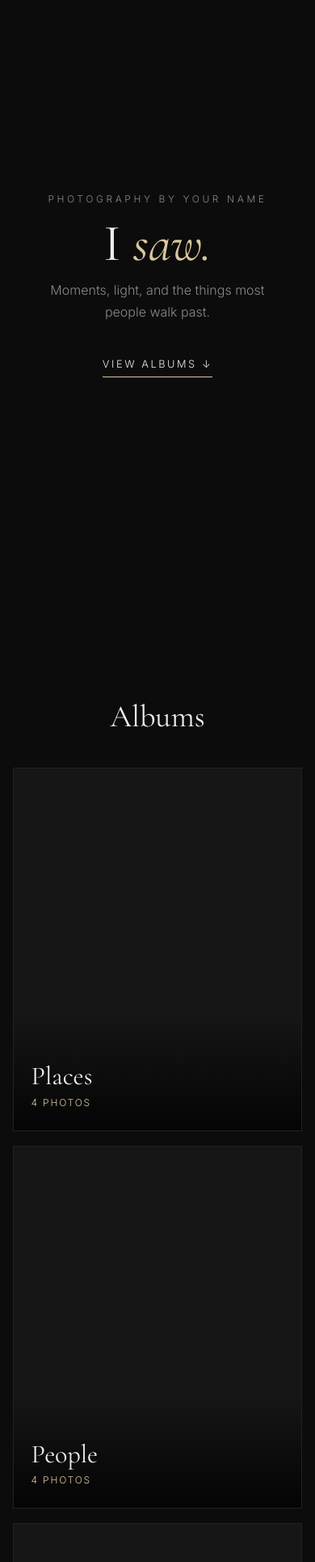
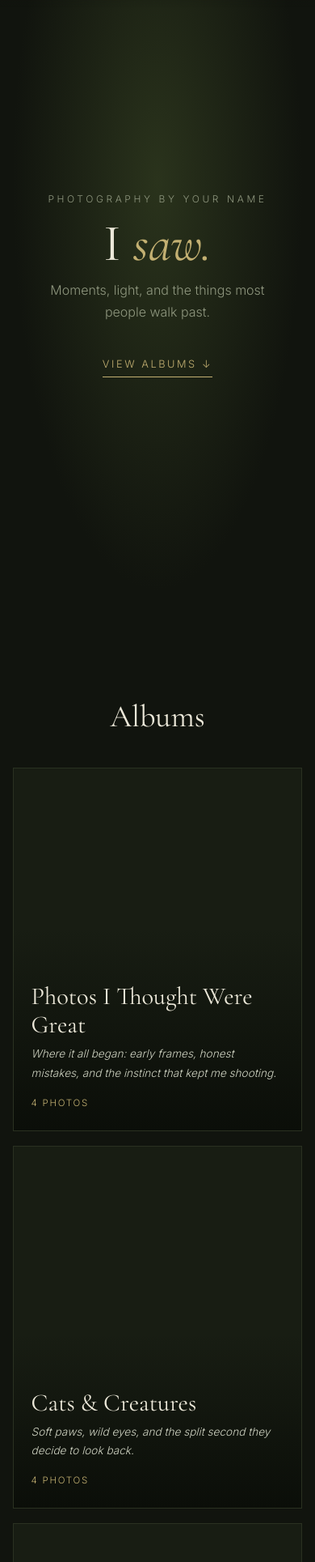
Before and after one commit to lhamdyl-jr/I-saw, a plain HTML site: page index.html in a window 390 px wide. Shown: the part 71-2000 px from the top of the page at 81% size. Drawn offline with nearby package versions, Linux system fonts and the light colour scheme.

Commit message:
Add files via upload

```diff
--- a/script.js
+++ b/script.js
@@ -6,26 +6,26 @@
 // =====================================================
 const albums = [
   {
-    id: "places",
-    title: "Places",
-    description: "Streets, corners, and cities I walked through.",
-    folder: "images/places",
+    id: "early",
+    title: "Photos I Thought Were Great",
+    description: "Where it all began: early frames, honest mistakes, and the instinct that kept me shooting.",
+    folder: "images/early",
     cover: "",
     photos: ["01.jpg", "02.jpg", "03.jpg", "04.jpg"],
   },
   {
-    id: "people",
-    title: "People",
-    description: "Faces and stories.",
-    folder: "images/people",
+    id: "animals",
+    title: "Cats & Creatures",
+    description: "Soft paws, wild eyes, and the split second they decide to look back.",
+    folder: "images/animals",
     cover: "",
     photos: ["01.jpg", "02.jpg", "03.jpg", "04.jpg"],
   },
   {
-    id: "nature",
-    title: "Nature",
-    description: "Light, landscapes, and quiet moments.",
-    folder: "images/nature",
+    id: "buildings",
+    title: "Buildings",
+    description: "Lines, light, and the stories carved into stone and concrete.",
+    folder: "images/buildings",
     cover: "",
     photos: ["01.jpg", "02.jpg", "03.jpg", "04.jpg"],
   },
@@ -54,7 +54,7 @@ albums.forEach(a => {
 
   const info = document.createElement("div");
   info.className = "album-info";
-  info.innerHTML = `<h3>${a.title}</h3><span>${a.photos.length} photos</span>`;
+  info.innerHTML = `<h3>${a.title}</h3><p>${a.description || ""}</p><span>${a.photos.length} photos</span>`;
 
   card.append(img, info);
   grid.appendChild(card);
--- a/style.css
+++ b/style.css
@@ -1,64 +1,68 @@
 :root{
-  --bg:#0c0c0c; --fg:#ededed; --muted:#8a8a8a; --accent:#d9c7a0; --line:#222;
+  --bg:#11140e;        /* أخضر زيتي غامق جدًا */
+  --bg2:#181d13;       /* درجة أفتح للكروت */
+  --fg:#ece8d9;        /* كريمي دافي */
+  --muted:#8f977f;     /* رمادي مخضر */
+  --accent:#c3b072;    /* دهبي نحاسي */
+  --olive:#2a331c;     /* زيتي للإضاءة الخفيفة */
+  --line:#2a3121;
 }
 *{box-sizing:border-box;margin:0;padding:0}
 html{scroll-behavior:smooth}
 body{background:var(--bg);color:var(--fg);font-family:'Inter',sans-serif;font-weight:300;line-height:1.7}
 a{color:inherit;text-decoration:none}
+[hidden]{display:none!important}
 
 .nav{position:fixed;top:0;left:0;right:0;z-index:20;display:flex;justify-content:space-between;align-items:center;
-  padding:18px 5vw;background:linear-gradient(#0c0c0cf0,#0c0c0c00)}
-.logo{font-family:'Cormorant Garamond',serif;font-size:1.6rem;font-style:italic}
-.nav nav a{margin-left:24px;font-size:.85rem;letter-spacing:.12em;text-transform:uppercase;color:var(--muted);transition:color .2s}
+  padding:18px 5vw;background:linear-gradient(#11140ef2,#11140e00)}
+.logo{font-family:'Cormorant Garamond',serif;font-size:1.6rem;font-style:italic;color:var(--accent)}
+.nav nav a{margin-left:24px;font-size:.82rem;letter-spacing:.14em;text-transform:uppercase;color:var(--muted);transition:color .2s}
 .nav nav a:hover{color:var(--fg)}
 
-.hero{min-height:100vh;display:flex;flex-direction:column;justify-content:center;align-items:center;text-align:center;padding:0 6vw}
+.hero{min-height:100vh;display:flex;flex-direction:column;justify-content:center;align-items:center;text-align:center;padding:0 6vw;
+  background:radial-gradient(ellipse at 50% 35%,var(--olive) 0%,transparent 65%)}
 .eyebrow{letter-spacing:.3em;text-transform:uppercase;font-size:.75rem;color:var(--muted)}
 .hero h1{font-family:'Cormorant Garamond',serif;font-weight:400;font-size:clamp(4rem,16vw,11rem);line-height:1;margin:12px 0}
 .hero h1 em{color:var(--accent)}
 .tagline{color:var(--muted);max-width:30ch}
-.scroll{margin-top:40px;font-size:.8rem;letter-spacing:.2em;text-transform:uppercase;border-bottom:1px solid var(--accent);padding-bottom:4px}
+.scroll{margin-top:40px;font-size:.8rem;letter-spacing:.2em;text-transform:uppercase;border-bottom:1px solid var(--accent);padding-bottom:4px;color:var(--accent)}
 
-.work{padding:60px 4vw}
-.filters{display:flex;gap:10px;flex-wrap:wrap;justify-content:center;margin-bottom:36px}
-.filters button{background:none;border:1px solid var(--line);color:var(--muted);padding:7px 18px;border-radius:30px;
-  font:inherit;font-size:.8rem;letter-spacing:.1em;text-transform:uppercase;cursor:pointer;transition:.2s}
-.filters button.active,.filters button:hover{border-color:var(--accent);color:var(--accent)}
+h2{font-family:'Cormorant Garamond',serif;font-weight:400;font-size:2.4rem;margin-bottom:18px}
+
+.albums{padding:80px 4vw 40px;max-width:1200px;margin:0 auto;text-align:center}
+.album-grid{display:grid;grid-template-columns:repeat(auto-fit,minmax(260px,1fr));gap:18px;margin-top:30px;text-align:left}
+.album-card{position:relative;display:block;aspect-ratio:4/5;overflow:hidden;background:var(--bg2);border:1px solid var(--line);transition:border-color .3s}
+.album-card:hover{border-color:var(--accent)}
+.album-card img{position:absolute;inset:0;width:100%;height:100%;object-fit:cover;opacity:0;transition:transform .7s,opacity .5s}
+.album-card img.loaded{opacity:.85}
+.album-card:hover img{transform:scale(1.06);opacity:1}
+.album-info{position:absolute;left:0;right:0;bottom:0;padding:70px 22px 22px;background:linear-gradient(#0000,#0a0d08ee)}
+.album-info h3{font-family:'Cormorant Garamond',serif;font-weight:400;font-size:1.9rem;line-height:1.15}
+.album-info p{font-size:.85rem;color:#cfd3c2;margin:6px 0 10px;font-style:italic}
+.album-info span{font-size:.72rem;letter-spacing:.15em;text-transform:uppercase;color:var(--accent)}
+
+.album-view{padding:110px 4vw 40px;max-width:1300px;margin:0 auto}
+.back{font-size:.8rem;letter-spacing:.15em;text-transform:uppercase;color:var(--muted)}
+.back:hover{color:var(--accent)}
+.album-view h2{font-size:clamp(2.4rem,7vw,4.2rem);margin:18px 0 8px;line-height:1.1}
+.album-desc{color:var(--accent);font-family:'Cormorant Garamond',serif;font-style:italic;font-size:1.3rem;
+  max-width:46ch;margin-bottom:38px}
 
 .gallery{columns:3 280px;column-gap:14px}
-.item{break-inside:avoid;margin-bottom:14px;cursor:zoom-in;overflow:hidden;background:#161616;position:relative}
+.item{break-inside:avoid;margin-bottom:14px;cursor:zoom-in;overflow:hidden;background:var(--bg2);position:relative}
 .item img{width:100%;display:block;transition:transform .6s,opacity .4s;opacity:0}
 .item img.loaded{opacity:1}
 .item:hover img{transform:scale(1.04)}
-.item.hide{display:none}
-[hidden]{display:none!important}
-
-.albums{padding:80px 4vw 40px;max-width:1200px;margin:0 auto;text-align:center}
-.album-grid{display:grid;grid-template-columns:repeat(auto-fit,minmax(260px,1fr));gap:18px;margin-top:30px;text-align:left}
-.album-card{position:relative;display:block;aspect-ratio:4/5;overflow:hidden;background:#161616;border:1px solid var(--line)}
-.album-card img{position:absolute;inset:0;width:100%;height:100%;object-fit:cover;opacity:0;transition:transform .7s,opacity .5s}
-.album-card img.loaded{opacity:.85}
-.album-card:hover img{transform:scale(1.06);opacity:1}
-.album-info{position:absolute;left:0;right:0;bottom:0;padding:60px 22px 22px;background:linear-gradient(#0000,#000000d0)}
-.album-info h3{font-family:'Cormorant Garamond',serif;font-weight:400;font-size:2rem;line-height:1.1}
-.album-info span{font-size:.75rem;letter-spacing:.15em;text-transform:uppercase;color:var(--accent)}
-
-.album-view{padding:110px 4vw 40px;max-width:1300px;margin:0 auto}
-.back{font-size:.8rem;letter-spacing:.15em;text-transform:uppercase;color:var(--muted)}
-.back:hover{color:var(--fg)}
-.album-view h2{font-size:clamp(2.6rem,7vw,4.5rem);margin:18px 0 6px}
-.album-desc{color:var(--muted);margin-bottom:34px}
 
 .about,.contact{max-width:680px;margin:0 auto;padding:90px 6vw;text-align:center}
-h2{font-family:'Cormorant Garamond',serif;font-weight:400;font-size:2.4rem;margin-bottom:18px}
-.about p{color:#bdbdbd}
+.about p{color:#c4c8b6}
 .mail{font-family:'Cormorant Garamond',serif;font-size:1.8rem;color:var(--accent);border-bottom:1px solid currentColor}
 .social{margin-top:26px;display:flex;gap:26px;justify-content:center}
 .social a{font-size:.8rem;letter-spacing:.15em;text-transform:uppercase;color:var(--muted)}
-.social a:hover{color:var(--fg)}
-footer{text-align:center;color:#555;font-size:.75rem;padding:40px 0;border-top:1px solid var(--line)}
+.social a:hover{color:var(--accent)}
+footer{text-align:center;color:#5d6650;font-size:.75rem;padding:40px 0;border-top:1px solid var(--line)}
 
-.lightbox{position:fixed;inset:0;background:#000000f2;display:none;align-items:center;justify-content:center;z-index:50;flex-direction:column}
+.lightbox{position:fixed;inset:0;background:#080a06f5;display:none;align-items:center;justify-content:center;z-index:50;flex-direction:column}
 .lightbox.open{display:flex}
 .lightbox img{max-width:92vw;max-height:80vh;object-fit:contain}
 .lightbox button{position:absolute;background:none;border:none;color:#fff;font-size:2.6rem;cursor:pointer;padding:14px}
```
